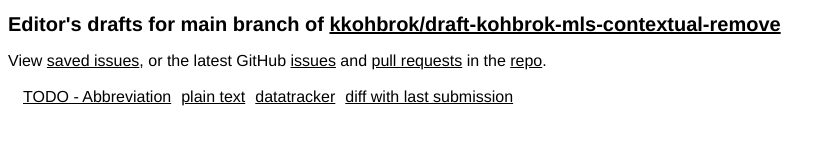
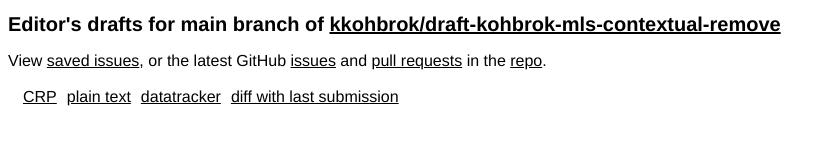
Before and after one commit to kkohbrok/draft-kohbrok-mls-leaf-operation-intents, a plain HTML site: page index.html in a window 1280 px wide. Shown: the whole page, without its empty margins (0-835 px from the left). Drawn offline with Linux system fonts and the light colour scheme.

Commit message:
Script updating gh-pages from 9b1e57e. [ci skip]

```diff
--- a/index.html
+++ b/index.html
@@ -17,10 +17,10 @@
     <p>View <a href="issues.html">saved issues</a>, or the latest GitHub <a href="https://github.com/kkohbrok/draft-kohbrok-mls-contextual-remove/issues">issues</a> and <a href="https://github.com/kkohbrok/draft-kohbrok-mls-contextual-remove/pulls">pull requests</a> in the <a href="https://github.com/kkohbrok/draft-kohbrok-mls-contextual-remove">repo</a>.</p>
     <table id="branch-main">
       <tr>
-        <td><a href="./draft-todo-yourname-protocol.html" class="html draft-todo-yourname-protocol" title="TODO - Your title (HTML)">TODO - Abbreviation</a></td>
-        <td><a href="./draft-todo-yourname-protocol.txt" class="txt draft-todo-yourname-protocol" title="TODO - Your title (Text)">plain text</a></td>
-        <td><a href="https://datatracker.ietf.org/doc/draft-todo-yourname-protocol" class="dt draft-todo-yourname-protocol" title="Datatracker for draft-todo-yourname-protocol">datatracker</a></td>
-        <td><a href="https://author-tools.ietf.org/api/iddiff?doc_1=draft-todo-yourname-protocol&amp;url_2=https://kkohbrok.github.io/draft-kohbrok-mls-contextual-remove/draft-todo-yourname-protocol.txt" class="diff draft-todo-yourname-protocol">diff with last submission</a></td>
+        <td><a href="./draft-kohbrok-mls-contextual-remove.md.html" class="html draft-kohbrok-mls-contextual-remove.md" title="Contextual MLS Remove Proposals (HTML)">CRP</a></td>
+        <td><a href="./draft-kohbrok-mls-contextual-remove.md.txt" class="txt draft-kohbrok-mls-contextual-remove.md" title="Contextual MLS Remove Proposals (Text)">plain text</a></td>
+        <td><a href="https://datatracker.ietf.org/doc/draft-kohbrok-mls-contextual-remove.md" class="dt draft-kohbrok-mls-contextual-remove.md" title="Datatracker for draft-kohbrok-mls-contextual-remove.md">datatracker</a></td>
+        <td><a href="https://author-tools.ietf.org/api/iddiff?doc_1=draft-kohbrok-mls-contextual-remove.md&amp;url_2=https://kkohbrok.github.io/draft-kohbrok-mls-contextual-remove/draft-kohbrok-mls-contextual-remove.md.txt" class="diff draft-kohbrok-mls-contextual-remove.md">diff with last submission</a></td>
         <td></td>
       </tr>
     </table>
```
Also changed, not shown: draft-kohbrok-mls-contextual-remove.md.html (renamed from draft-todo-yourname-protocol.html, +9 -11 lines), draft-kohbrok-mls-contextual-remove.md.txt.
